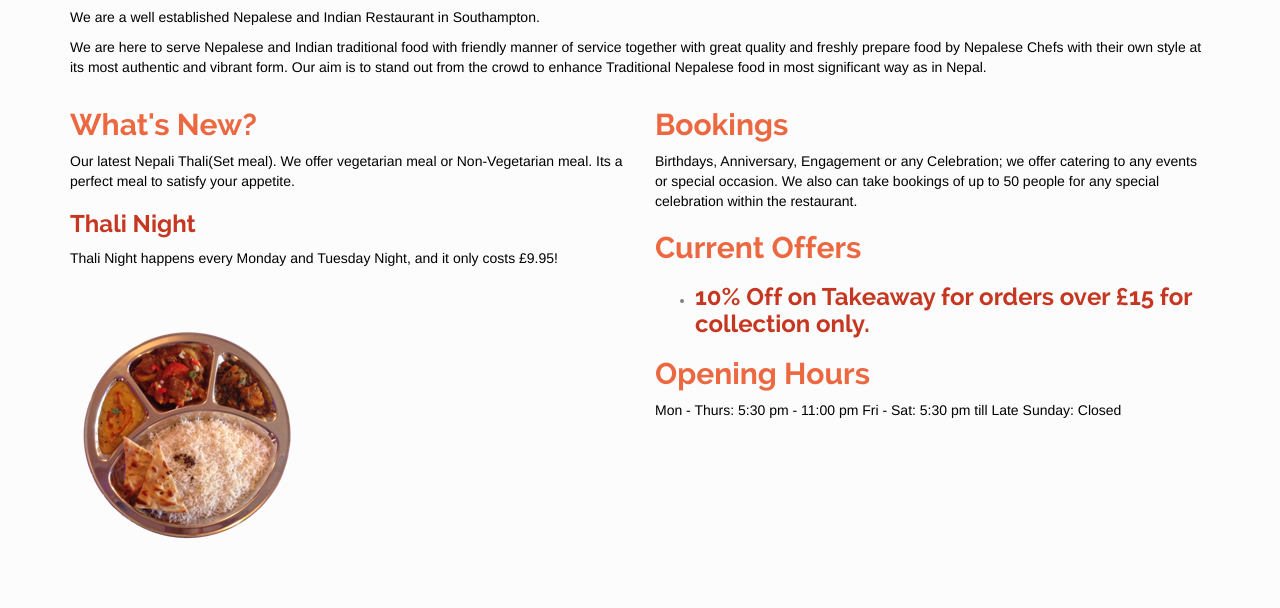
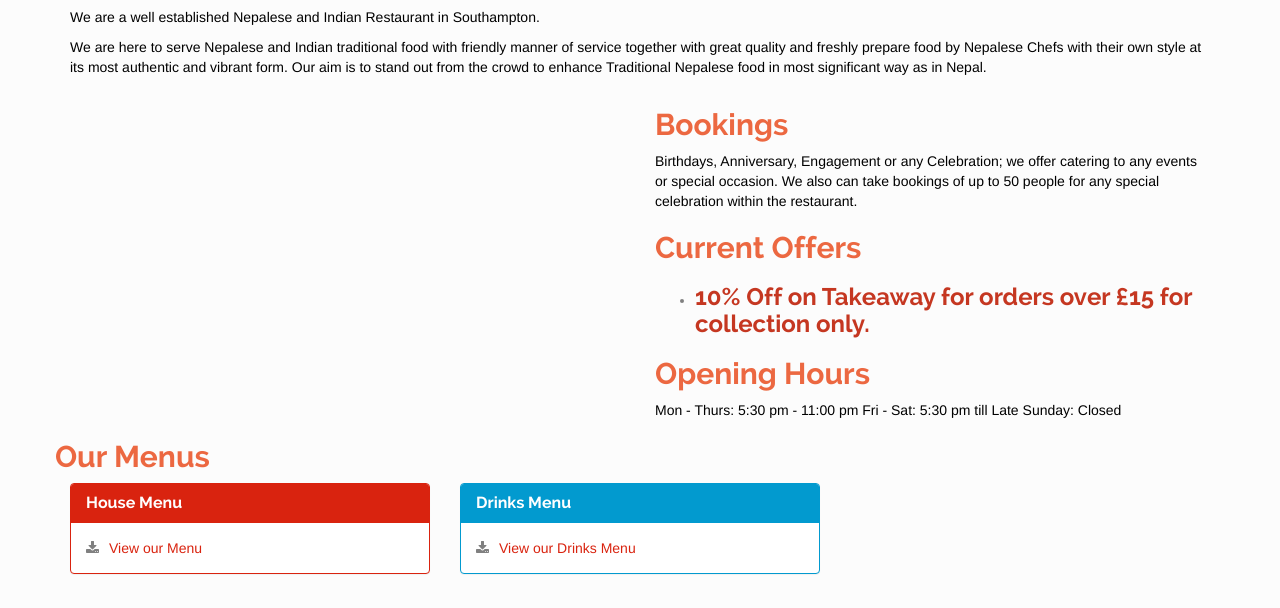
Before and after one commit to nirpan/everest-basmati, a plain HTML site: page index.html in a window 1280 px wide. Shown: the part 920-1528 px from the top of the page. Drawn offline with nearby package versions, Linux system fonts and the light colour scheme; some packages are replaced by stand-ins of ours.

Commit message:
Update index.html

```diff
--- a/index.html
+++ b/index.html
@@ -92,14 +92,14 @@
 
     <div class="row">
         <div class="col-md-6 home">
-            <h2>What's New?</h2>
+            <!-- <h2>What's New?</h2>
             <p>Our latest Nepali Thali(Set meal). We offer vegetarian meal or Non-Vegetarian meal. Its a perfect meal to
                 satisfy your appetite. </p>
 
-            <h3> Thali Night </h3>
+            <h3> Thali Night </h3> -->
             <!-- <p>Thali night offer is currently not on, we will update the information here once its available.</p> -->
-            <p> Thali Night happens every Monday and Tuesday Night, and it only costs £9.95! </p>
-            <img src="images/thalinight.png" alt="thaliday"> </img>
+            <!-- <p> Thali Night happens every Monday and Tuesday Night, and it only costs £9.95! </p> -->
+            <!-- <img src="images/thalinight.png" alt="thaliday"> </img> -->
         </div>
 
 
```
